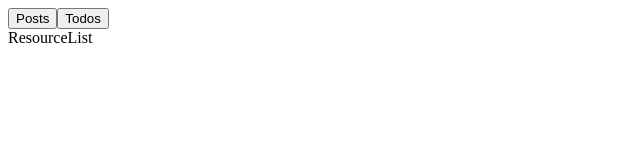
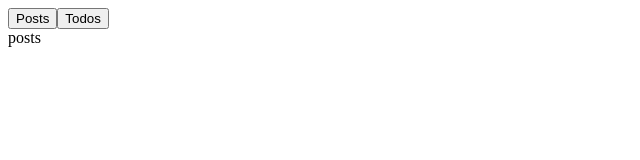
Before and after one commit to mindeleven/sample-app-react-hooks-simple, a React (Create React App) app: page / in a window 1280 px wide. Shown: the top 160 px of the page, without its empty margins (0-640 px from the left). Built offline with nearby package versions, Linux system fonts and the light colour scheme.

Commit message:
Passed the state object as a prop to the subcomponent.

```diff
--- a/src/components/App.js
+++ b/src/components/App.js
@@ -10,7 +10,7 @@ const App = () => {
         <button onClick={() => setResource('posts')}>Posts</button>
         <button onClick={() => setResource('todos')}>Todos</button>
       </div>
-      <ResourceList />
+      <ResourceList resource={resource} />
     </div>
   );
 }
--- a/src/components/ResourceList.js
+++ b/src/components/ResourceList.js
@@ -3,7 +3,7 @@ import React from 'react';
 class ResourceList extends React.Component {
   render() {
     return (
-      <div>ResourceList</div>
+      <div>{this.props.resource}</div>
     );
   }
 }
```
